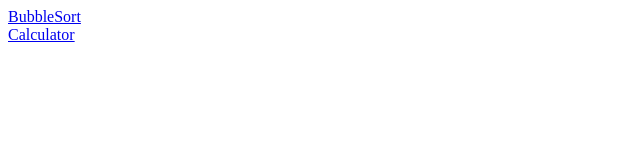
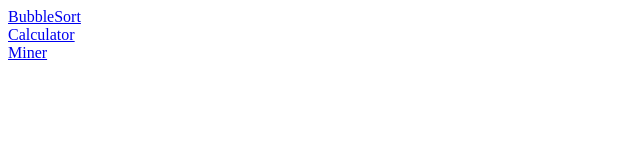
Before and after one commit to marynaageeva/marynaageeva.github.io, a plain HTML site: page index.html in a window 1280 px wide. Shown: the full height of the page, 0-640 px from the left. Drawn offline with Linux system fonts and the light colour scheme.

Commit message:
main file changed

```diff
--- a/index.html
+++ b/index.html
@@ -9,5 +9,6 @@
     <body>
 			<a href="BubbleSort/index.html">BubbleSort</a><br>
 			<a href="Calculator/index.html">Calculator</a><br>
+			<a href="Miner/index.html">Miner</a><br>
     </body>
 </html>
```
